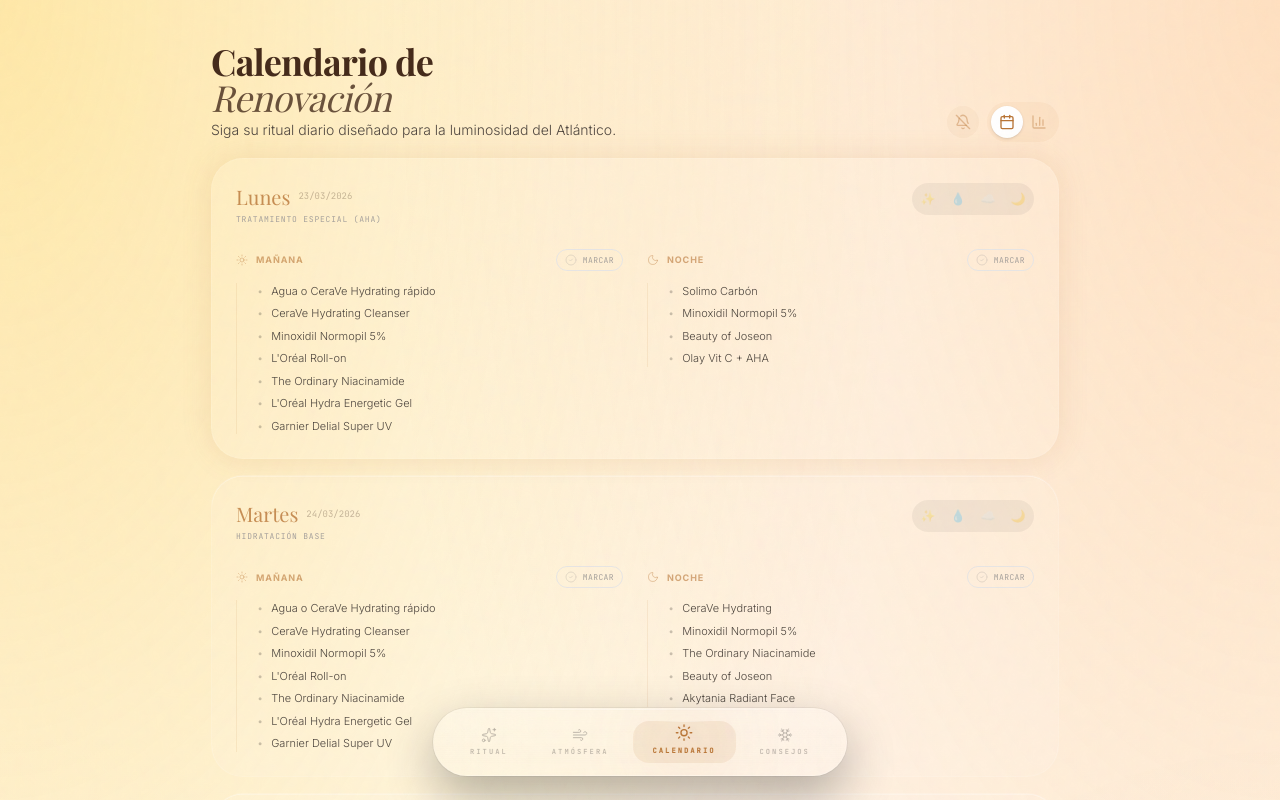
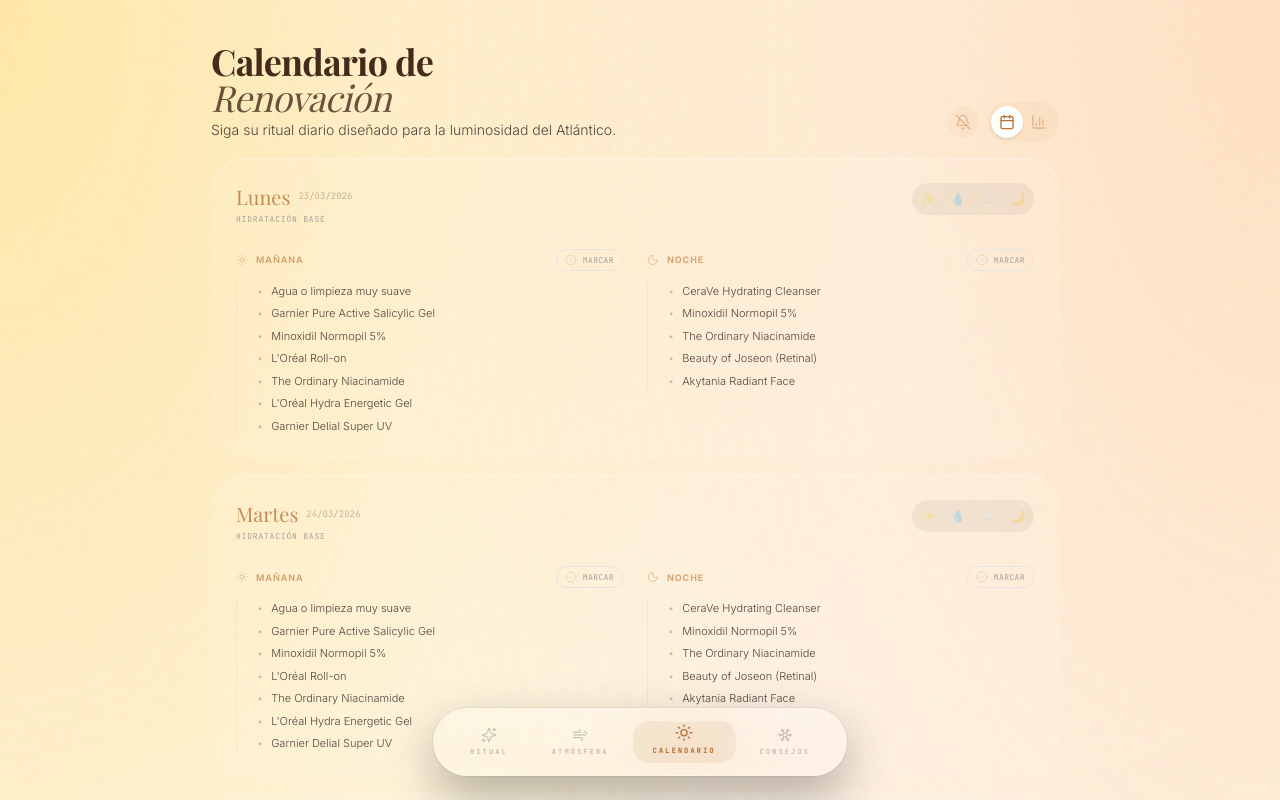
Before and after one commit to javirerffggg/RutinaSkincare, a React (Vite) app: page / in a window 1280 px wide. Both pictures are taken after a click on the button "CALENDARIO". Shown: the top 800 px of the page. Built offline with nearby package versions, Linux system fonts and the light colour scheme; no server answers; a web font is replaced by a local one.

Commit message:
feat: Refine Monday routine and calendar logic
Update the Monday morning skincare routine with more specific product recommendations and clearer instructions. Adjust the `CalendarTab` component to correctly identify "special" days, excluding Monday from this designation.

```diff
--- a/src/components/CalendarTab.tsx
+++ b/src/components/CalendarTab.tsx
@@ -130,7 +130,7 @@
               const dayName = days[index];
               const routine = WEEKLY_ROUTINE[dayName];
               const isToday = dateStr === new Date().toISOString().split('T')[0];
-              const isSpecial = dayName === 'Lunes' || dayName === 'Jueves' || dayName === 'Domingo';
+              const isSpecial = dayName === 'Jueves' || dayName === 'Domingo';
               const dayTracking = trackingData[dateStr] || { morning: false, night: false };
               const dayWeather = weatherData?.dailyForecast.find(f => f.day === dayName);
 
--- a/src/constants.ts
+++ b/src/constants.ts
@@ -22,123 +22,124 @@
 export const WEEKLY_ROUTINE: WeeklyRoutine = {
   'Lunes': {
     morning: [
-      { id: 'm0', stepNumber: 0, category: 'Limpieza', title: 'Pre-Gimnasio (8:00 AM)', product: 'Agua o CeraVe Hydrating rápido', notes: 'Solo si sientes la cara grasa. No hagas rutina completa aún.' },
-      { id: 'm1', stepNumber: 1, category: 'Limpieza', title: 'Limpieza Post-Gym', product: 'CeraVe Hydrating Cleanser', notes: 'Vital: No usar el de carbón tras sudar.' },
+      { id: 'm0', stepNumber: 0, category: 'Limpieza', title: 'Pre-Gimnasio', product: 'Agua o limpieza muy suave', notes: 'Antes del gym.' },
+      { id: 'm1', stepNumber: 1, category: 'Limpieza', title: 'Limpieza Post-Gym', product: 'Garnier Pure Active Salicylic Gel', notes: 'Limpiador purificante suave.' },
       { id: 'm-hair', stepNumber: 2, category: 'Cabello', title: 'Tratamiento', product: 'Minoxidil Normopil 5%' },
-      { id: 'm2', stepNumber: 3, category: 'Ojos', title: 'Contorno', product: 'L\'Oréal Roll-on', notes: 'Efecto hielo para bajar temperatura tras cardio.' },
-      { id: 'm3', stepNumber: 4, category: 'Sérum', title: 'Sérum', product: 'The Ordinary Niacinamide', notes: 'Frena el efecto rebote de grasa tras sudar.' },
-      { id: 'm4', stepNumber: 5, category: 'Hidratación', title: 'Hidratación Ligera', product: 'L\'Oréal Hydra Energetic Gel', notes: 'Día de Gym: Ultra ligero, no pegajoso.' },
-      { id: 'm5', stepNumber: 6, category: 'Protección', title: 'Protección', product: 'Garnier Delial Super UV', notes: 'Aplica siempre antes de salir de casa.' },
+      { id: 'm2', stepNumber: 3, category: 'Ojos', title: 'Contorno', product: 'L\'Oréal Roll-on' },
+      { id: 'm3', stepNumber: 4, category: 'Sérum', title: 'Sérum', product: 'The Ordinary Niacinamide' },
+      { id: 'm4', stepNumber: 5, category: 'Hidratación', title: 'Hidratación', product: 'L\'Oréal Hydra Energetic Gel' },
+      { id: 'm5', stepNumber: 6, category: 'Protección', title: 'Protección', product: 'Garnier Delial Super UV' },
     ],
     night: [
-      { id: 'n1', stepNumber: 1, category: 'Limpieza', title: 'Limpiador Profundo', product: 'Solimo Carbón', notes: 'Lunes: Empezar la semana con poros limpios.' },
+      { id: 'n1', stepNumber: 1, category: 'Limpieza', title: 'Limpiador', product: 'CeraVe Hydrating Cleanser' },
       { id: 'n-hair', stepNumber: 2, category: 'Cabello', title: 'Tratamiento', product: 'Minoxidil Normopil 5%' },
-      { id: 'n2', stepNumber: 3, category: 'Ojos', title: 'Contorno Ojos', product: 'Beauty of Joseon' },
-      { id: 'n3', stepNumber: 4, category: 'Crema', title: 'Tratamiento AHA', product: 'Olay Vit C + AHA', notes: 'Noche de tratamiento. No usar Niacinamida.' },
+      { id: 'n2', stepNumber: 3, category: 'Sérum', title: 'Sérum', product: 'The Ordinary Niacinamide' },
+      { id: 'n3', stepNumber: 4, category: 'Ojos', title: 'Contorno Ojos', product: 'Beauty of Joseon (Retinal)' },
+      { id: 'n4', stepNumber: 5, category: 'Crema', title: 'Hidratación', product: 'Akytania Radiant Face' },
     ]
   },
   'Martes': {
     morning: [
-      { id: 'm0', stepNumber: 0, category: 'Limpieza', title: 'Pre-Gimnasio (8:00 AM)', product: 'Agua o CeraVe Hydrating rápido' },
-      { id: 'm1', stepNumber: 1, category: 'Limpieza', title: 'Limpieza Post-Gym', product: 'CeraVe Hydrating Cleanser' },
+      { id: 'm0', stepNumber: 0, category: 'Limpieza', title: 'Pre-Gimnasio', product: 'Agua o limpieza muy suave' },
+      { id: 'm1', stepNumber: 1, category: 'Limpieza', title: 'Limpieza Post-Gym', product: 'Garnier Pure Active Salicylic Gel' },
       { id: 'm-hair', stepNumber: 2, category: 'Cabello', title: 'Tratamiento', product: 'Minoxidil Normopil 5%' },
       { id: 'm2', stepNumber: 3, category: 'Ojos', title: 'Contorno', product: 'L\'Oréal Roll-on' },
       { id: 'm3', stepNumber: 4, category: 'Sérum', title: 'Sérum', product: 'The Ordinary Niacinamide' },
-      { id: 'm4', stepNumber: 5, category: 'Hidratación', title: 'Hidratación Ligera', product: 'L\'Oréal Hydra Energetic Gel' },
+      { id: 'm4', stepNumber: 5, category: 'Hidratación', title: 'Hidratación', product: 'L\'Oréal Hydra Energetic Gel' },
       { id: 'm5', stepNumber: 6, category: 'Protección', title: 'Protección', product: 'Garnier Delial Super UV' },
     ],
     night: [
-      { id: 'n1', stepNumber: 1, category: 'Limpieza', title: 'Limpiador Suave', product: 'CeraVe Hydrating' },
+      { id: 'n1', stepNumber: 1, category: 'Limpieza', title: 'Limpiador', product: 'CeraVe Hydrating Cleanser' },
       { id: 'n-hair', stepNumber: 2, category: 'Cabello', title: 'Tratamiento', product: 'Minoxidil Normopil 5%' },
       { id: 'n2', stepNumber: 3, category: 'Sérum', title: 'Sérum', product: 'The Ordinary Niacinamide' },
-      { id: 'n3', stepNumber: 4, category: 'Ojos', title: 'Contorno Ojos', product: 'Beauty of Joseon' },
+      { id: 'n3', stepNumber: 4, category: 'Ojos', title: 'Contorno Ojos', product: 'Beauty of Joseon (Retinal)' },
       { id: 'n4', stepNumber: 5, category: 'Crema', title: 'Hidratación', product: 'Akytania Radiant Face' },
     ]
   },
   'Miércoles': {
     morning: [
-      { id: 'm0', stepNumber: 0, category: 'Limpieza', title: 'Pre-Gimnasio (8:00 AM)', product: 'Agua o CeraVe Hydrating rápido' },
+      { id: 'm0', stepNumber: 0, category: 'Limpieza', title: 'Pre-Gimnasio', product: 'Agua o limpieza muy suave' },
       { id: 'm1', stepNumber: 1, category: 'Limpieza', title: 'Limpieza Post-Gym', product: 'CeraVe Hydrating Cleanser' },
       { id: 'm-hair', stepNumber: 2, category: 'Cabello', title: 'Tratamiento', product: 'Minoxidil Normopil 5%' },
       { id: 'm2', stepNumber: 3, category: 'Ojos', title: 'Contorno', product: 'L\'Oréal Roll-on' },
       { id: 'm3', stepNumber: 4, category: 'Sérum', title: 'Sérum', product: 'The Ordinary Niacinamide' },
-      { id: 'm4', stepNumber: 5, category: 'Hidratación', title: 'Hidratación Ligera', product: 'L\'Oréal Hydra Energetic Gel' },
+      { id: 'm4', stepNumber: 5, category: 'Hidratación', title: 'Hidratación', product: 'L\'Oréal Hydra Energetic Gel' },
       { id: 'm5', stepNumber: 6, category: 'Protección', title: 'Protección', product: 'Garnier Delial Super UV' },
     ],
     night: [
-      { id: 'n1', stepNumber: 1, category: 'Limpieza', title: 'Limpiador Suave', product: 'CeraVe Hydrating' },
+      { id: 'n1', stepNumber: 1, category: 'Limpieza', title: 'Limpiador', product: 'CeraVe Hydrating Cleanser' },
       { id: 'n-hair', stepNumber: 2, category: 'Cabello', title: 'Tratamiento', product: 'Minoxidil Normopil 5%' },
       { id: 'n2', stepNumber: 3, category: 'Sérum', title: 'Sérum', product: 'The Ordinary Niacinamide' },
-      { id: 'n3', stepNumber: 4, category: 'Ojos', title: 'Contorno Ojos', product: 'Beauty of Joseon' },
+      { id: 'n3', stepNumber: 4, category: 'Ojos', title: 'Contorno Ojos', product: 'Beauty of Joseon (Retinal)' },
       { id: 'n4', stepNumber: 5, category: 'Crema', title: 'Hidratación', product: 'Akytania Radiant Face' },
     ]
   },
   'Jueves': {
     morning: [
-      { id: 'm1', stepNumber: 1, category: 'Limpieza', title: 'Limpieza', product: 'CeraVe Hydrating Cleanser', notes: 'Día de descanso: Limpieza suave.' },
+      { id: 'm1', stepNumber: 1, category: 'Limpieza', title: 'Limpieza', product: 'CeraVe Hydrating Cleanser', notes: 'Si lo necesitas.' },
       { id: 'm-hair', stepNumber: 2, category: 'Cabello', title: 'Tratamiento', product: 'Minoxidil Normopil 5%' },
-      { id: 'm2', stepNumber: 3, category: 'Ojos', title: 'Contorno', product: 'L\'Oréal Roll-on' },
       { id: 'm3', stepNumber: 4, category: 'Sérum', title: 'Sérum', product: 'The Ordinary Niacinamide' },
-      { id: 'm4', stepNumber: 5, category: 'Hidratación', title: 'Nutrición', product: 'Akytania Radiant Face', notes: 'Día de Descanso: Aprovecha para nutrir con aguacate y almendras.' },
+      { id: 'm4', stepNumber: 5, category: 'Hidratación', title: 'Hidratación', product: 'Akytania Radiant Face' },
       { id: 'm5', stepNumber: 6, category: 'Protección', title: 'Protección', product: 'Garnier Delial Super UV' },
     ],
     night: [
-      { id: 'n1', stepNumber: 1, category: 'Limpieza', title: 'Limpiador Profundo', product: 'Solimo Carbón', notes: 'Día de no gimnasio: Limpieza profunda.' },
+      { id: 'n1', stepNumber: 1, category: 'Limpieza', title: 'Limpiador', product: 'CeraVe Hydrating Cleanser' },
       { id: 'n-hair', stepNumber: 2, category: 'Cabello', title: 'Tratamiento', product: 'Minoxidil Normopil 5%' },
-      { id: 'n2', stepNumber: 3, category: 'Ojos', title: 'Contorno Ojos', product: 'Beauty of Joseon' },
-      { id: 'n3', stepNumber: 4, category: 'Crema', title: 'Tratamiento AHA', product: 'Olay Vit C + AHA', notes: 'Noche de tratamiento.' },
+      { id: 'n2', stepNumber: 3, category: 'Sérum', title: 'Sérum', product: 'The Ordinary Niacinamide' },
+      { id: 'n3', stepNumber: 4, category: 'Ojos', title: 'Contorno Ojos', product: 'Beauty of Joseon (Retinal)' },
+      { id: 'n4', stepNumber: 5, category: 'Crema', title: 'Tratamiento AHA', product: 'Olay Vit C + AHA', notes: 'La Olay ya hidrata, no hace falta crema extra.' },
     ]
   },
   'Viernes': {
     morning: [
-      { id: 'm0', stepNumber: 0, category: 'Limpieza', title: 'Pre-Gimnasio (8:00 AM)', product: 'Agua o CeraVe Hydrating rápido' },
-      { id: 'm1', stepNumber: 1, category: 'Limpieza', title: 'Limpieza Post-Gym', product: 'CeraVe Hydrating Cleanser' },
+      { id: 'm0', stepNumber: 0, category: 'Limpieza', title: 'Pre-Gimnasio', product: 'Agua o limpieza muy suave' },
+      { id: 'm1', stepNumber: 1, category: 'Limpieza', title: 'Limpieza Post-Gym', product: 'Garnier Pure Active Salicylic Gel' },
       { id: 'm-hair', stepNumber: 2, category: 'Cabello', title: 'Tratamiento', product: 'Minoxidil Normopil 5%' },
       { id: 'm2', stepNumber: 3, category: 'Ojos', title: 'Contorno', product: 'L\'Oréal Roll-on' },
       { id: 'm3', stepNumber: 4, category: 'Sérum', title: 'Sérum', product: 'The Ordinary Niacinamide' },
-      { id: 'm4', stepNumber: 5, category: 'Hidratación', title: 'Hidratación Ligera', product: 'L\'Oréal Hydra Energetic Gel' },
+      { id: 'm4', stepNumber: 5, category: 'Hidratación', title: 'Hidratación', product: 'L\'Oréal Hydra Energetic Gel' },
       { id: 'm5', stepNumber: 6, category: 'Protección', title: 'Protección', product: 'Garnier Delial Super UV' },
     ],
     night: [
-      { id: 'n1', stepNumber: 1, category: 'Limpieza', title: 'Limpiador Suave', product: 'CeraVe Hydrating' },
+      { id: 'n1', stepNumber: 1, category: 'Limpieza', title: 'Limpiador', product: 'CeraVe Hydrating Cleanser' },
       { id: 'n-hair', stepNumber: 2, category: 'Cabello', title: 'Tratamiento', product: 'Minoxidil Normopil 5%' },
       { id: 'n2', stepNumber: 3, category: 'Sérum', title: 'Sérum', product: 'The Ordinary Niacinamide' },
-      { id: 'n3', stepNumber: 4, category: 'Ojos', title: 'Contorno Ojos', product: 'Beauty of Joseon' },
+      { id: 'n3', stepNumber: 4, category: 'Ojos', title: 'Contorno Ojos', product: 'Beauty of Joseon (Retinal)' },
       { id: 'n4', stepNumber: 5, category: 'Crema', title: 'Hidratación', product: 'Akytania Radiant Face' },
     ]
   },
   'Sábado': {
     morning: [
-      { id: 'm0', stepNumber: 0, category: 'Limpieza', title: 'Pre-Gimnasio (8:00 AM)', product: 'Agua o CeraVe Hydrating rápido' },
-      { id: 'm1', stepNumber: 1, category: 'Limpieza', title: 'Limpieza Post-Gym', product: 'CeraVe Hydrating Cleanser' },
+      { id: 'm0', stepNumber: 0, category: 'Limpieza', title: 'Pre-Gimnasio', product: 'Agua o limpieza muy suave' },
+      { id: 'm1', stepNumber: 1, category: 'Limpieza', title: 'Limpieza Post-Gym', product: 'Garnier Pure Active Salicylic Gel' },
       { id: 'm-hair', stepNumber: 2, category: 'Cabello', title: 'Tratamiento', product: 'Minoxidil Normopil 5%' },
       { id: 'm2', stepNumber: 3, category: 'Ojos', title: 'Contorno', product: 'L\'Oréal Roll-on' },
       { id: 'm3', stepNumber: 4, category: 'Sérum', title: 'Sérum', product: 'The Ordinary Niacinamide' },
-      { id: 'm4', stepNumber: 5, category: 'Hidratación', title: 'Hidratación Ligera', product: 'L\'Oréal Hydra Energetic Gel' },
+      { id: 'm4', stepNumber: 5, category: 'Hidratación', title: 'Hidratación', product: 'L\'Oréal Hydra Energetic Gel' },
       { id: 'm5', stepNumber: 6, category: 'Protección', title: 'Protección', product: 'Garnier Delial Super UV' },
     ],
     night: [
-      { id: 'n1', stepNumber: 1, category: 'Limpieza', title: 'Limpiador Suave', product: 'CeraVe Hydrating' },
+      { id: 'n1', stepNumber: 1, category: 'Limpieza', title: 'Limpiador', product: 'CeraVe Hydrating Cleanser' },
       { id: 'n-hair', stepNumber: 2, category: 'Cabello', title: 'Tratamiento', product: 'Minoxidil Normopil 5%' },
       { id: 'n2', stepNumber: 3, category: 'Sérum', title: 'Sérum', product: 'The Ordinary Niacinamide' },
-      { id: 'n3', stepNumber: 4, category: 'Ojos', title: 'Contorno Ojos', product: 'Beauty of Joseon' },
+      { id: 'n3', stepNumber: 4, category: 'Ojos', title: 'Contorno Ojos', product: 'Beauty of Joseon (Retinal)' },
       { id: 'n4', stepNumber: 5, category: 'Crema', title: 'Hidratación', product: 'Akytania Radiant Face' },
     ]
   },
   'Domingo': {
     morning: [
-      { id: 'm1', stepNumber: 1, category: 'Limpieza', title: 'Limpieza', product: 'CeraVe Hydrating Cleanser', notes: 'Día de descanso.' },
+      { id: 'm1', stepNumber: 1, category: 'Limpieza', title: 'Limpieza', product: 'CeraVe Hydrating Cleanser' },
       { id: 'm-hair', stepNumber: 2, category: 'Cabello', title: 'Tratamiento', product: 'Minoxidil Normopil 5%' },
-      { id: 'm2', stepNumber: 3, category: 'Ojos', title: 'Contorno', product: 'L\'Oréal Roll-on' },
       { id: 'm3', stepNumber: 4, category: 'Sérum', title: 'Sérum', product: 'The Ordinary Niacinamide' },
-      { id: 'm4', stepNumber: 5, category: 'Hidratación', title: 'Nutrición', product: 'Akytania Radiant Face' },
+      { id: 'm4', stepNumber: 5, category: 'Hidratación', title: 'Hidratación', product: 'Akytania Radiant Face' },
       { id: 'm5', stepNumber: 6, category: 'Protección', title: 'Protección', product: 'Garnier Delial Super UV' },
     ],
     night: [
-      { id: 'n1', stepNumber: 1, category: 'Limpieza', title: 'Limpiador Profundo', product: 'Solimo Carbón' },
+      { id: 'n1', stepNumber: 1, category: 'Limpieza', title: 'Limpiador', product: 'CeraVe Hydrating Cleanser' },
       { id: 'n-hair', stepNumber: 2, category: 'Cabello', title: 'Tratamiento', product: 'Minoxidil Normopil 5%' },
-      { id: 'n2', stepNumber: 3, category: 'Ojos', title: 'Contorno Ojos', product: 'Beauty of Joseon' },
-      { id: 'n3', stepNumber: 4, category: 'Crema', title: 'Tratamiento AHA', product: 'Olay Vit C + AHA' },
+      { id: 'n2', stepNumber: 3, category: 'Sérum', title: 'Sérum', product: 'The Ordinary Niacinamide' },
+      { id: 'n3', stepNumber: 4, category: 'Ojos', title: 'Contorno Ojos', product: 'Beauty of Joseon (Retinal)' },
+      { id: 'n4', stepNumber: 5, category: 'Crema', title: 'Tratamiento AHA', product: 'Olay Vit C + AHA', notes: 'Igual que el jueves, sin otra crema extra.' },
     ]
   }
 };
@@ -150,15 +151,15 @@
 
 export const GOLDEN_REMINDERS: GoldenTip[] = [
   // --- REGLAS CRÍTICAS (PRODUCTOS ESPECÍFICOS) ---
-  { id: 'tip-1', text: "Regla de la Olay (Lunes, Jueves y Domingos): Esas noches NUNCA uses la Niacinamida de The Ordinary. La crema Olay ya es el tratamiento completo." },
-  { id: 'tip-gym-1', text: "Post-Gimnasio: Es vital usar el CeraVe Hydrating Cleanser tras entrenar. El Solimo Carbón sería demasiado agresivo para la piel sensible por el sudor y el calor." },
-  { id: 'tip-gym-2', text: "Hidratación Inteligente: Los días de gym usa el Gel de L'Oréal (textura ultra ligera). Los días de descanso, aprovecha la nutrición profunda de Akytania." },
+  { id: 'tip-1', text: "Regla de la Olay (Jueves y Domingos): Esta noche la Olay ya hidrata, no hace falta añadir otra crema encima salvo que notes mucha sequedad." },
+  { id: 'tip-gym-1', text: "Post-Gimnasio: Usa el Garnier Salicylic Gel (L, M, V, S) para una limpieza purificante suave tras sudar. Los miércoles usa CeraVe Hydrating." },
+  { id: 'tip-gym-2', text: "Hidratación Inteligente: Los días de gym usa el Gel de L'Oréal (textura ultra ligera). Los días de descanso, aprovecha la nutrición de Akytania." },
   { id: 'tip-2', text: "El margen de seguridad: Cuando te pongas la crema Olay, no la acerques demasiado a los ojos (donde ya has puesto el de Beauty of Joseon). Deja un dedo de distancia." },
   { id: 'tip-3', text: "Cantidad de Niacinamida: Con 3 gotas para toda la cara es suficiente. Si usas más, te saldrán 'pelotillas' blancas al poner la crema después." },
   { id: 'tip-4', text: "Orden del Contorno BoJ: Siempre ponlo antes de tu crema de noche (Akytania u Olay) para que los activos no se diluyan." },
   { id: 'tip-5', text: "Agita el Garnier: El fluido Super UV SPF 50 es bifásico. Agítalo con energía antes de cada aplicación para asegurar la protección." },
   { id: 'tip-6', text: "El Roll-on de L'Oréal: Truco de experto: guárdalo siempre en la nevera. El frío potencia el efecto drenante sobre las bolsas matutinas tras el gimnasio." },
-  { id: 'tip-7', text: "Doble Limpieza Nocturna: El Solimo Carbón es potente. Úsalo solo las noches indicadas (L, J, D) para resetear los poros sin irritar." },
+  { id: 'tip-7', text: "Limpieza Nocturna: El CeraVe Hydrating es tu aliado diario para mantener la barrera cutánea intacta mientras duermes." },
   { id: 'tip-8', text: "Akytania en Invierno: Cuando el frío apriete, calienta la crema entre tus manos antes de presionarla suavemente sobre el rostro." },
 
   // --- MINOXIDIL Y CUIDADO CAPILAR ---
@@ -292,7 +293,7 @@
   { id: 'tip-115', text: "Limpieza de Gafas: Limpia las almohadillas de tus gafas; ahí se acumula grasa que puede causar granitos en la nariz." },
   { id: 'tip-116', text: "Contorno de Labios: Lo que sobra del contorno de ojos BoJ, aplícalo en el 'código de barras' de los labios." },
   { id: 'tip-117', text: "Piel Saludable: El objetivo no es la perfección, sino una piel que se sienta cómoda y esté sana." },
-  { id: 'tip-118', text: "AHA y Sol: El AHA hace tu piel más sensible al sol al día siguiente. No olvides el Garnier SPF 50 especialmente los martes, viernes y lunes." },
+  { id: 'tip-118', text: "AHA y Sol: El AHA hace tu piel más sensible al sol al día siguiente. No olvides el Garnier SPF 50 especialmente los viernes y lunes (tras las noches de Olay)." },
   { id: 'tip-119', text: "Piel y Almohada: Si duermes de lado, intenta que tu cara no esté totalmente aplastada contra la almohada." },
   { id: 'tip-120', text: "El Espejo de Aumento: ¡Tíralo! Nadie te ve tan de cerca. Solo sirve para que te obsesiones con poros normales." },
   { id: 'tip-121', text: "Reflejo de la Luz: Una piel bien hidratada refleja la luz de Cádiz de forma espectacular. La hidratación es la clave." },
@@ -301,7 +302,7 @@
   { id: 'tip-124', text: "Luz de Luna: Tu piel descansa contigo. El ritual de noche es el cierre perfecto para un día en la Bahía." },
   { id: 'tip-125', text: "Protector Garnier: Es tan ligero que no tienes excusa para no usarlo. Es tu mejor seguro de vida cutáneo." },
   { id: 'tip-126', text: "Akytania: Una marca que entiende la luz. Disfruta de su textura y de cómo calma tu piel tras el día." },
-  { id: 'tip-127', text: "Orden de Olay: Limpieza -> Contorno Ojos -> Crema Olay. Sin pasos intermedios que interfieran." },
+  { id: 'tip-127', text: "Orden de Olay: Limpieza -> Sérum Niacinamida -> Contorno Ojos -> Crema Olay. La Olay sella el tratamiento." },
   { id: 'tip-128', text: "Orden de Noche Normal: Limpieza -> Sérum -> Contorno Ojos -> Crema Final." },
   { id: 'tip-129', text: "Orden de Mañana: Limpieza -> Contorno Ojos -> Hidratante -> PROTECTOR SOLAR." },
   { id: 'tip-130', text: "Final del Ritual: Sonríe al espejo. Tu piel está lista, tú estás listo. Disfruta de la Luz de Cádiz." }
```
